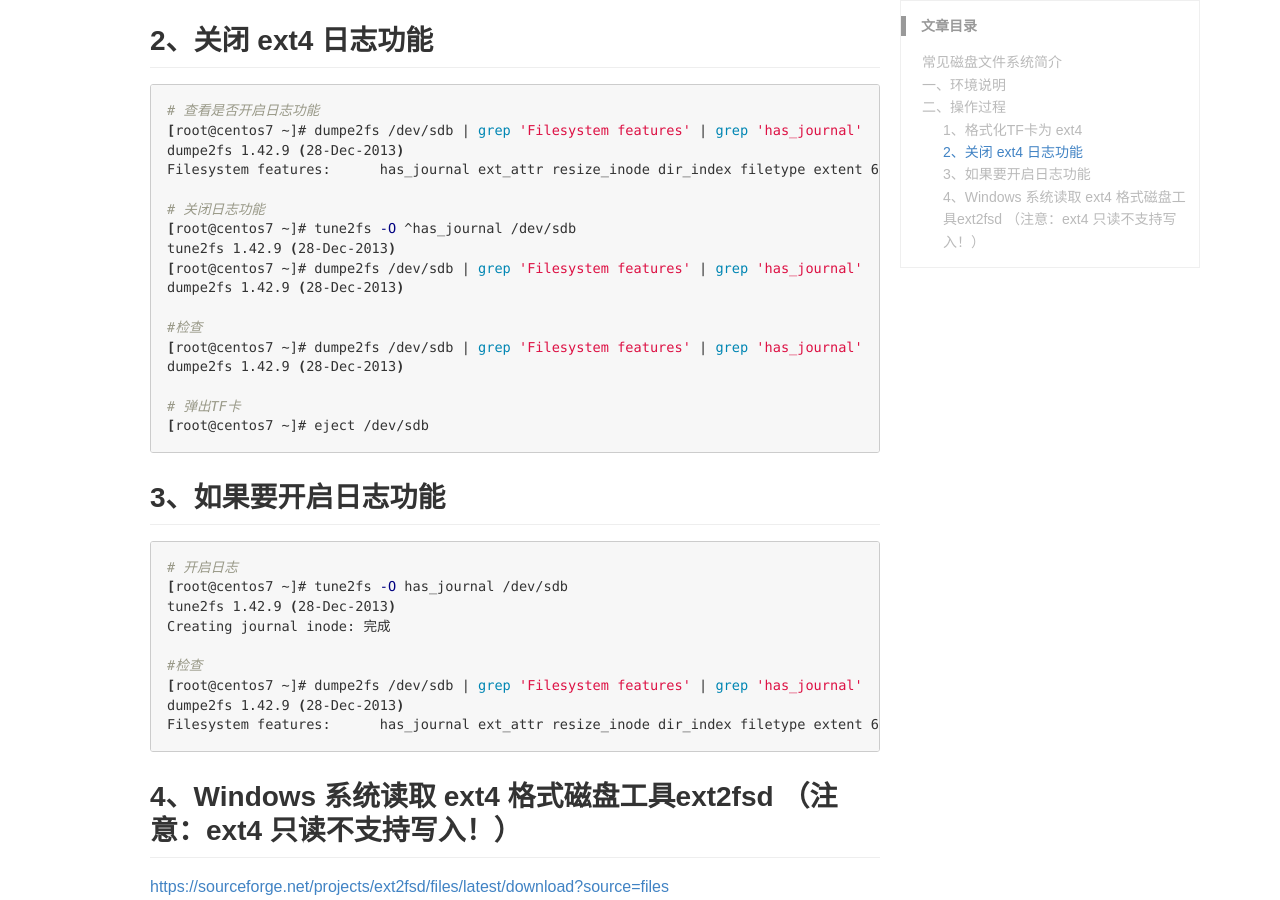
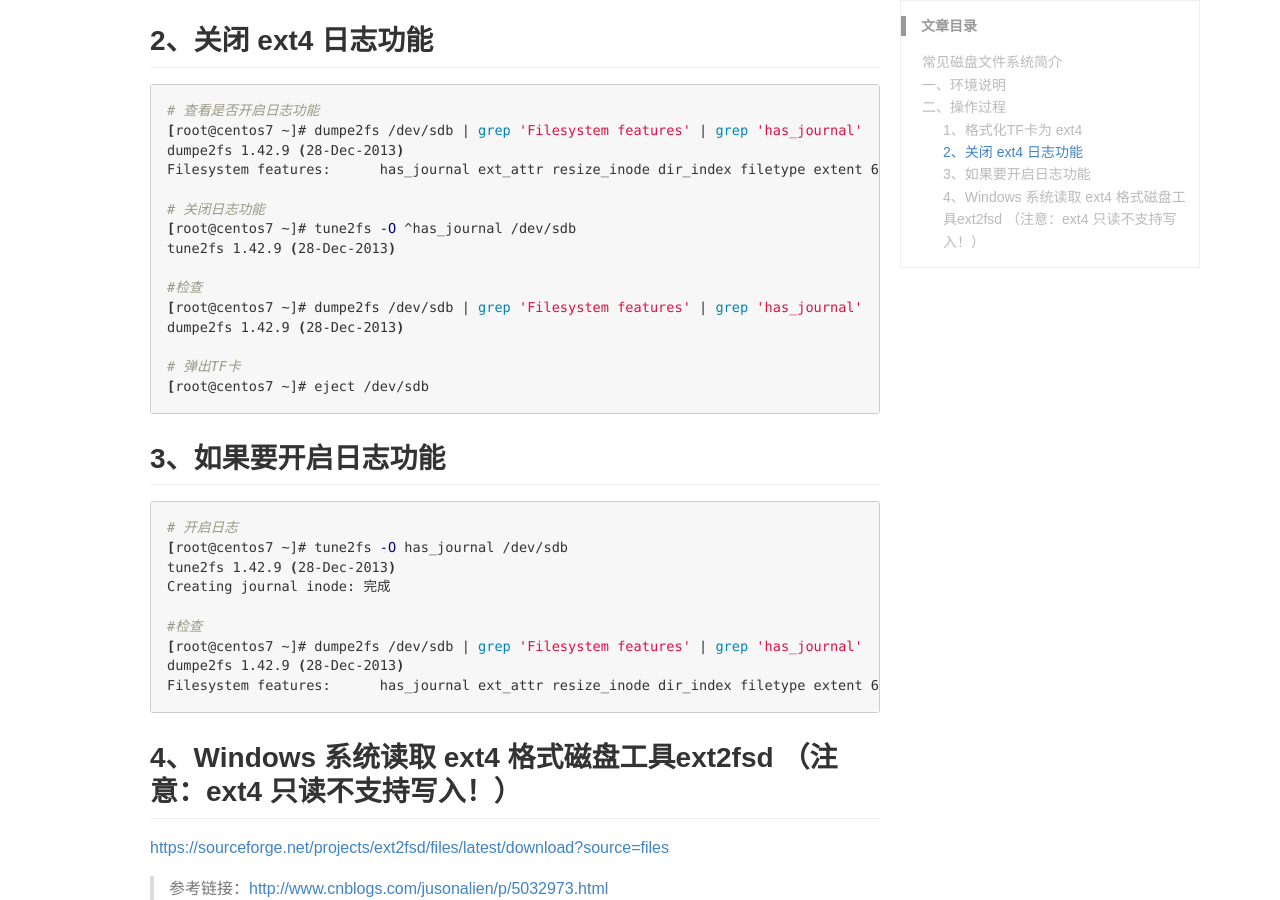
Before and after one commit to outmanzzq/outmanzzq.github.io, a Jekyll site: the page built from _posts/2018-01-05-closed-ext4-log.md, in a window 1280 px wide and 900 px high, scrolled down 2804 px. Built offline with Jekyll 4.4.1, drawn with Linux system fonts in a browser that asks for light colours; comment, search, counter and statistics services are not loaded.

Commit message:
remove Redundant code

```diff
--- a/_posts/2018-01-05-closed-ext4-log.md
+++ b/_posts/2018-01-05-closed-ext4-log.md
@@ -121,8 +121,6 @@ Filesystem features:      has_journal ext_attr resize_inode dir_index filetype e
 # 关闭日志功能
 [root@centos7 ~]# tune2fs -O ^has_journal /dev/sdb
 tune2fs 1.42.9 (28-Dec-2013)
-[root@centos7 ~]# dumpe2fs /dev/sdb | grep 'Filesystem features' | grep 'has_journal'
-dumpe2fs 1.42.9 (28-Dec-2013)
 
 #检查
 [root@centos7 ~]# dumpe2fs /dev/sdb | grep 'Filesystem features' | grep 'has_journal'
```
